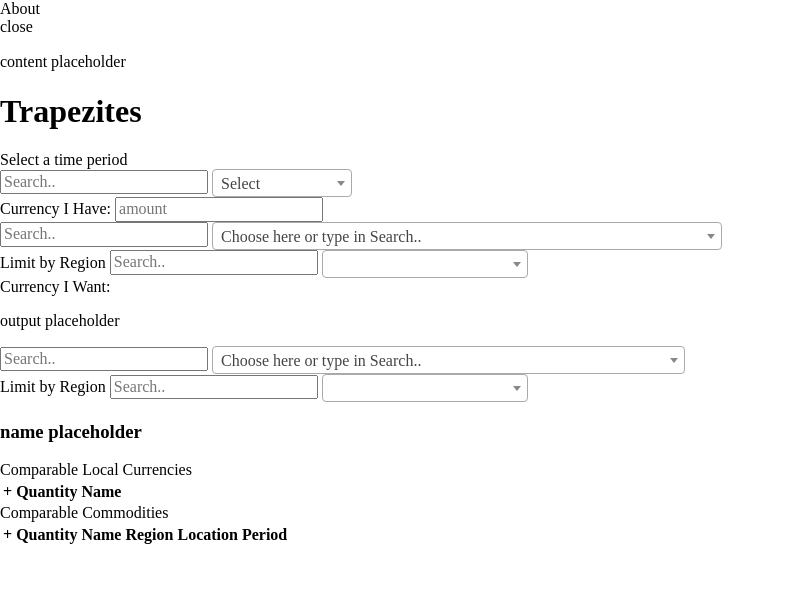
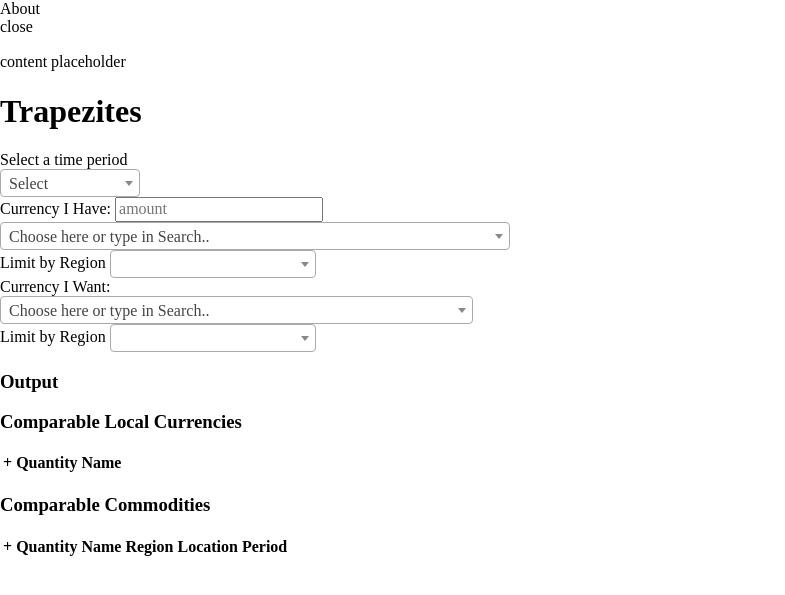
Before and after one commit to gcastellano87/trapezites, a PHP site: page / in a window 1280 px wide. Shown: the top 595 px of the page, without its empty margins (0-785 px from the left). Run offline with PHP 8.4, Linux system fonts and the light colour scheme; lists and menus that the app fills with data are empty.

Commit message:
rewrote some of the html and selectors

```diff
--- a/ancient-currencies/index.php
+++ b/ancient-currencies/index.php
@@ -21,46 +21,41 @@
 </div>
 
 <div class="container">
+	<header>
+		<h1>Trapezites</h1>
+	</header>
 
-		<h1>Trapezites</h1>
-		<div>
+	<section>
 		<label>Select a time period</label>
-			<div class="block period">
-				<input type="text" placeholder="Search.." class="input search-box" label="period">
+		<div class="period-selector">
 			<select name="period" class="option-list">
 			</select>
 		</div>
-		</div>
+	</section>
 
 	<div class="converter">
 		<div id="error-box"></div>
-			<div class="converter-left">
+		<div class="convert-from">
 			<label>Currency I Have:</label>
-				<input type="text" placeholder="amount" id="amount-box1" class="amount-box">
-				<div class="block-container currency1">
-					<div class="block denomination-location" >
-						<input type="text" placeholder="Search.." class="input search-box" label="denomination-location">
-						<select name="denomination-location" class="option-list"></select>
+			<input type="text" placeholder="amount" class="amount-selector">
+			<div class="currency-from">
+				<div class="coin-selector" >
+					<select name="coin" class="option-list"></select>
 				</div>
-					<div class="block region" >
+				<div class="region-selector" >
 					<label>Limit by Region</label>
-						<input type="text" placeholder="Search.." class="input search-box" label="region">
 					<select name="region" class="option-list"></select>
 				</div>
 			</div>
 		</div>
-			<div class="converter-right">
+		<div class="convert-to">
 			<label>Currency I Want:</label>
-				<!--<input type="text" placeholder="amount" id="amount-box2" class="amount-box" which="2">-->
-				<p id="converter-output">output placeholder</p>
-				<div class="block-container currency2">
-					<div class="block standard" >
-						<input type="text" placeholder="Search.." class="input search-box" label="denomination-location">
+			<div class="standard-to">
+				<div class="standard-selector" >
 					<select name="standard" class="option-list"></select>
 				</div>
-					<div class="block region" >
+				<div class="region-selector" >
 					<label>Limit by Region</label>
-						<input type="text" placeholder="Search.." class="input search-box" label="region">
 					<select name="region" class="option-list"></select>
 				</div>
 			</div>
@@ -69,13 +64,13 @@
 	</div>
 
 
-	<div id="translation-section">
-		<h3 id="name1" class="names">name placeholder</h3>
+	<div class="conversion-output">
+		<h3 class="names">Output</h3>
 	</div>
 
 
 	<div class="comp-currencies">
-		<label>Comparable Local Currencies</label>
+		<label><h3>Comparable Local Currencies</h3></label>
 		<!-- <div class="comparable"> -->
 		<table>
 			<thead>
@@ -94,7 +89,7 @@
 	</div>
 
 	<div class="comp-comodities">
-		<label>Comparable Commodities</label>
+		<label><h3>Comparable Commodities</h3></label>
 		<div class="comparable">
 		<table>
 			<thead>
--- a/ancient-currencies/js/global-modules.js
+++ b/ancient-currencies/js/global-modules.js
@@ -73,20 +73,20 @@ var App = {
        $('.option-list').select2();
     },
     add_listeners: function(){
-        $('.denomination-location .search-box').keyup(function(){
-            let text = $(this).val();
-            Coins.set_text_filter(text);
-            Coins.build_dropdown();
-        });
+        // $('.location .search-box').keyup(function(){
+        //     let text = $(this).val();
+        //     Coins.set_text_filter(text);
+        //     Coins.build_dropdown();
+        // });
 
-        $('.denomination-location .option-list').change(function() {
+        $('.currency-from .option-list').change(function() {
             let id = $(this).children('.option-list :selected').val();
             Coins.selected_coin = Coins.list[id];
        //TODO
         });
 
 
-        $('.period .option-list').change(function() {
+        $('.period-selector .option-list').change(function() {
             let id = $(this).children('.option-list :selected').val();
             Periods.selected_period = Periods.list[id];
             // console.log("THE SELECTED PERIOD", Periods.selected_period);
@@ -99,31 +99,31 @@ var App = {
         $('.standard .option-list').change(function() {
 
         });
-        $('.currency1 .region .option-list').change(function() {
+        $('.currency-from .region-selector .option-list').change(function() {
             let id = $(this).children('.option-list :selected').val();
             Regions.selected_region = Regions.list[id];
             console.log("THE SELECTED Region", Regions.selected_region);
             Coins.set_region_filter(Regions.selected_region);
             Coins.build_dropdown();
         });
-        $('.currency2 .region .option-list').change(function() {
+        $('.currency-to .region-selector .option-list').change(function() {
             let id = $(this).children('.option-list :selected').val();
             Regions.selected_region = Regions.list[id];
             console.log("THE SELECTED Region 2", Regions.selected_region);
             Standards.set_region_filter(Regions.selected_region);
             Standards.build_dropdown();
         });
-        $('.currency2 .search-box').keyup(function(){
-            let text = $(this).val();
-            Standards.set_text_filter(text);
-            Standards.build_dropdown();
-        });
+        // $('.currency2 .search-box').keyup(function(){
+        //     let text = $(this).val();
+        //     Standards.set_text_filter(text);
+        //     Standards.build_dropdown();
+        // });
 
-        $('.period .search-box').keyup(function(){
-            let text = $(this).val();
-            Periods.set_text_filter(text);
-            Periods.build_dropdown();
-        });
+        // $('.period .search-box').keyup(function(){
+        //     let text = $(this).val();
+        //     Periods.set_text_filter(text);
+        //     Periods.build_dropdown();
+        // });
 
     },
     initialize_dropdowns: function(entries){
--- a/ancient-currencies/js/modules/coins.js
+++ b/ancient-currencies/js/modules/coins.js
@@ -78,20 +78,20 @@ export const Coins = {
         // console.log('building coins dropdown');
         // console.log(Coins.get_filtered_list());
         // Clear the dropdown
-        $('.currency'+1+' .denomination-location .option-list').empty();
+        $('.currency-from .coin-selector .option-list').empty();
 
         let coins = Coins.get_filtered_list();
         // If there aren't any matches...
         if (coins.length == 0){
-            $('<option value="" selected disabled hidden>No coins match...</option>').appendTo('.currency'+1+' .denomination-location .option-list');
+            $('<option value="" selected disabled hidden>No coins match...</option>').appendTo('.currency-from .coin-selector .option-list');
         } else {
             // Add a placeholder element
-            $('<option value="" selected disabled hidden>Choose here or type in Search..</option>').appendTo('.currency'+1+' .denomination-location .option-list');
+            $('<option value="" selected disabled hidden>Choose here or type in Search..</option>').appendTo('.currency-from .coin-selector .option-list');
             // Add an element for each of the filtered coins
             for (let item of coins) {
                 let metaTempHtml = item['denomination'].trim() + '; '+item['location'];
                 let tempHtml = $('<option value='+item['id']+'>' +metaTempHtml +'</option>');
-                $(tempHtml).appendTo('.currency'+1+' .denomination-location .option-list');
+                $(tempHtml).appendTo('.currency-from .coin-selector .option-list');
             }
         }
     },
--- a/ancient-currencies/js/modules/periods.js
+++ b/ancient-currencies/js/modules/periods.js
@@ -39,17 +39,17 @@ export const Periods = {
     build_dropdown: function(){
         console.log('building periods dropdown');
         // console.log("Periods.get_filtered_list()", Periods.get_filtered_list())
-        $('.period .option-list').empty();
+        $('.period-selector .option-list').empty();
         let list = Periods.get_filtered_list();
         console.log('list',list);
 
         if(list.length === 0){
-            $('<option value="" selected disabled hidden>No periods match...</option>').appendTo('.period .option-list');
+            $('<option value="" selected disabled hidden>No periods match...</option>').appendTo('.period-selector .option-list');
         } else {
-            $('<option value="" selected disabled hidden>Select</option>').appendTo('.period .option-list');
+            $('<option value="" selected disabled hidden>Select</option>').appendTo('.period-selector .option-list');
 
             list.forEach(function(period, index){
-                $('<option value='+(index)+'>'+ period.range.string + " (" + period.ranged_items.length +  ")" + '</option>').appendTo('.period .option-list');
+                $('<option value='+(index)+'>'+ period.range.string + " (" + period.ranged_items.length +  ")" + '</option>').appendTo('.period-selector .option-list');
             });
         }
     },
--- a/ancient-currencies/js/modules/regions.js
+++ b/ancient-currencies/js/modules/regions.js
@@ -60,9 +60,9 @@ export const Regions = {
         for (let item of Regions.list) {
             let str = item['name'];
             let tempHtml = $('<option value='+item['id']+'>'+ str+ '</option>');
-            $(tempHtml).appendTo('.currency1 .region .option-list');
+            $(tempHtml).appendTo('.currency-from .region-selector .option-list');
             let tempHtml2 = $('<option value='+item['id']+'>'+ str+ '</option>');
-            $(tempHtml2).appendTo('.currency2 .region .option-list');
+            $(tempHtml2).appendTo('.standard-to .region-selector .option-list');
         }
     },
     build_filtered_list: function () {
@@ -81,7 +81,7 @@ export const Regions = {
         Regions.filter();
     },
     filter: function () {
-        $('.currency1 .region .option-list').children().each(function(i) {
+        $('.currency-from .region-selector .option-list').children().each(function(i) {
             this.disabled = true;
             for (let item of Regions.filtered_list_coins) {
                 if (item == this.text) {
@@ -89,7 +89,7 @@ export const Regions = {
                 }
             }
         });
-        $('.currency2 .region .option-list').children().each(function(i) {
+        $('.standard-to .region-selector .option-list').children().each(function(i) {
             this.disabled = true;
             for (let item of Regions.filtered_list_standards) {
                 if (item == this.text) {
--- a/ancient-currencies/js/modules/standards.js
+++ b/ancient-currencies/js/modules/standards.js
@@ -182,20 +182,20 @@ export const Standards = {
     build_dropdown: function() {
         console.log('building standards dropdown');
         // Clear the dropdown
-        $('.currency'+2+' .standard .option-list').empty();
+        $('.standard-to .standard-selector .option-list').empty();
         let standards = Standards.get_filtered_list();
         // console.table(standards)
         // console.table(Standards.get_list());
         // If there aren't any matches...
         if (standards.length == 0){
-            $('<option value="" selected disabled hidden>No standards match...</option>').appendTo('.currency'+2+' .standard .option-list');
+            $('<option value="" selected disabled hidden>No standards match...</option>').appendTo('.standard-to .standard-selector .option-list');
         } else {
             // Add a placeholder element
-            $('<option value="" selected disabled hidden>Choose here or type in Search..</option>').appendTo('.currency'+2+' .standard .option-list');
+            $('<option value="" selected disabled hidden>Choose here or type in Search..</option>').appendTo('.standard-to .standard-selector .option-list');
 
             standards.forEach(standard => {
                 // console.log("shortname:" + standard.short_name );
-                $('<option value='+standard.id+'>' + standard.standard_version_name + '</option>').appendTo('.currency'+2+' .standard .option-list');
+                $('<option value='+standard.id+'>' + standard.standard_version_name + '</option>').appendTo('.standard-to .standard-selector .option-list');
             });
         }
     }
```
Lines whose indentation alone changed are shown as unchanged.
